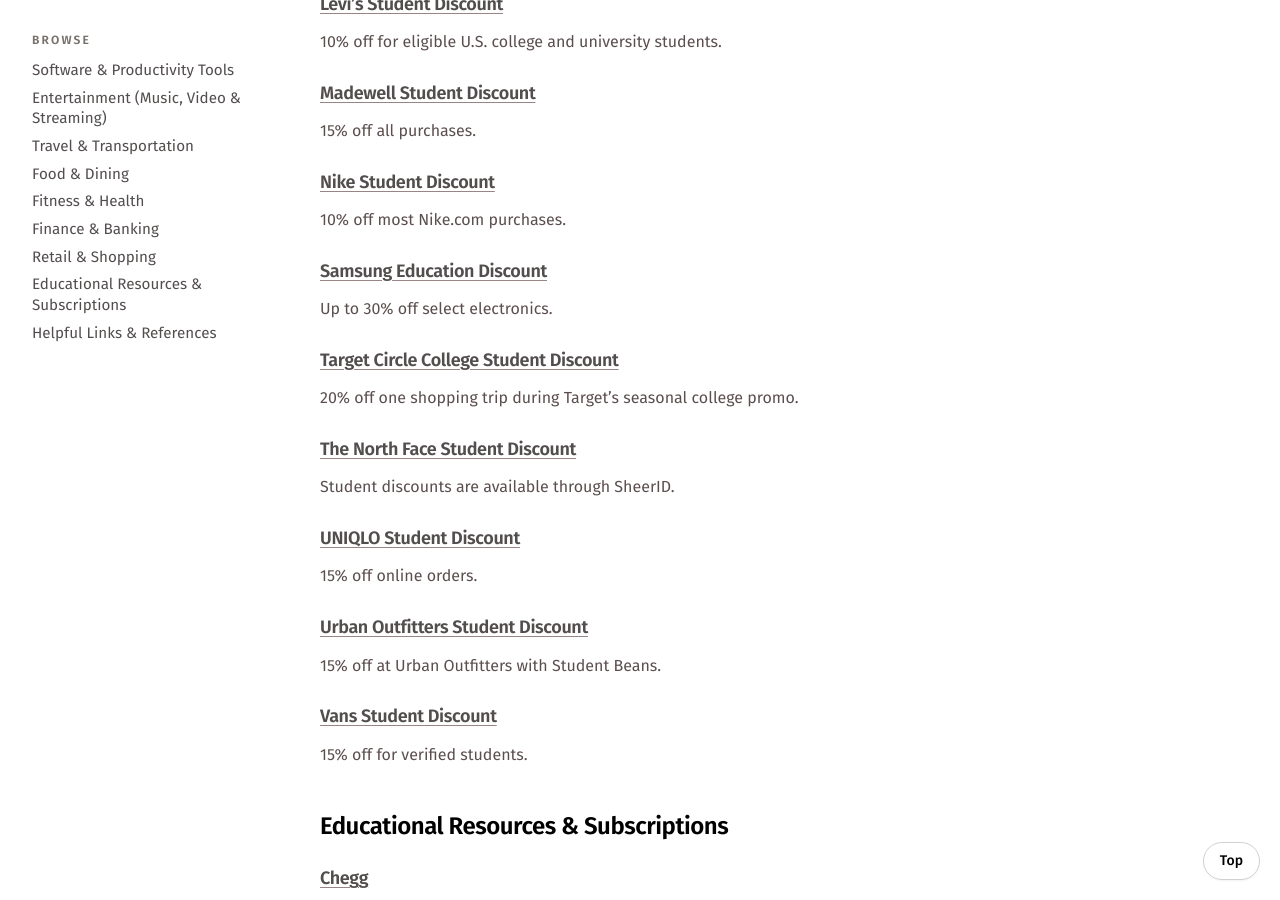
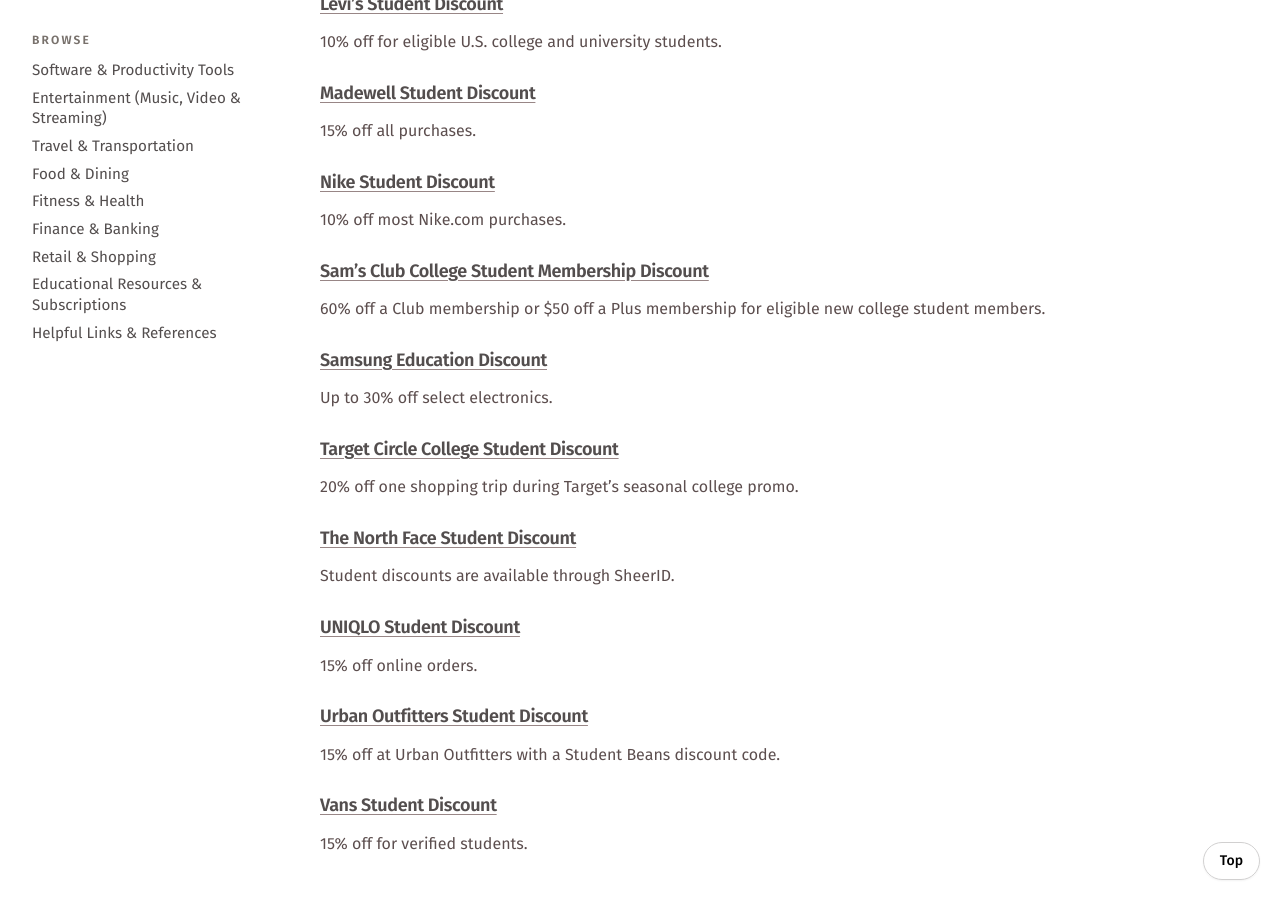
Before and after one commit to sdhutchins/awesome-edu-perks, a Jekyll site: the page built from index.md, in a window 1280 px wide and 900 px high, scrolled down 8856 px. Built offline with Jekyll 4.4.1, drawn with Linux system fonts in a browser that asks for light colours; nearby versions of some CDN libraries.

Commit message:
Add Sam's Club college student membership discount and clarify Urban Outfitters discount code. Update Student Beans link for accuracy.

```diff
--- a/index.md
+++ b/index.md
@@ -403,6 +403,10 @@ Up to 40% off PCs, monitors, and printers.
 
 10% off most Nike.com purchases.
 
+### [Sam's Club College Student Membership Discount](https://help.samsclub.com/app/answers/detail/a_id/3938/~/college-students-membership-discount)
+
+60% off a Club membership or $50 off a Plus membership for eligible new college student members.
+
 ### [Samsung Education Discount](https://www.samsung.com/us/shop/offer-program/education/)
 
 Up to 30% off select electronics.
@@ -421,7 +425,7 @@ Student discounts are available through SheerID.
 
 ### [Urban Outfitters Student Discount](https://www.studentbeans.com)
 
-15% off at Urban Outfitters with Student Beans.
+15% off at Urban Outfitters with a Student Beans discount code.
 
 ### [Vans Student Discount](https://www.vans.com/en-us/help/offers)
 
@@ -492,7 +496,7 @@ Deeply discounted digital subscriptions, often around $10/year.
 These platforms verify student status and centralize student deals.
 
 - [UNiDAYS](https://www.myunidays.com) — Student verification + discount codes for tech, fashion, food, streaming
-- [Student Beans](https://www.studentbeans.com) — Alternative aggregator with similar partners and rotating codes
+- [Student Beans](https://www.studentbeans.com/us) — Alternative aggregator with similar partners and rotating codes
 - [ID.me](https://www.id.me/) — Used by Samsung, HP, and federal services for student and military verification
 - [SheerID](https://www.sheerid.com/) — Powers student verification for Spotify, Hulu, Adobe, Max, and others
 - [GitHub Student Developer Pack](https://education.github.com/pack) — Free access to premium tools and services for students
```
